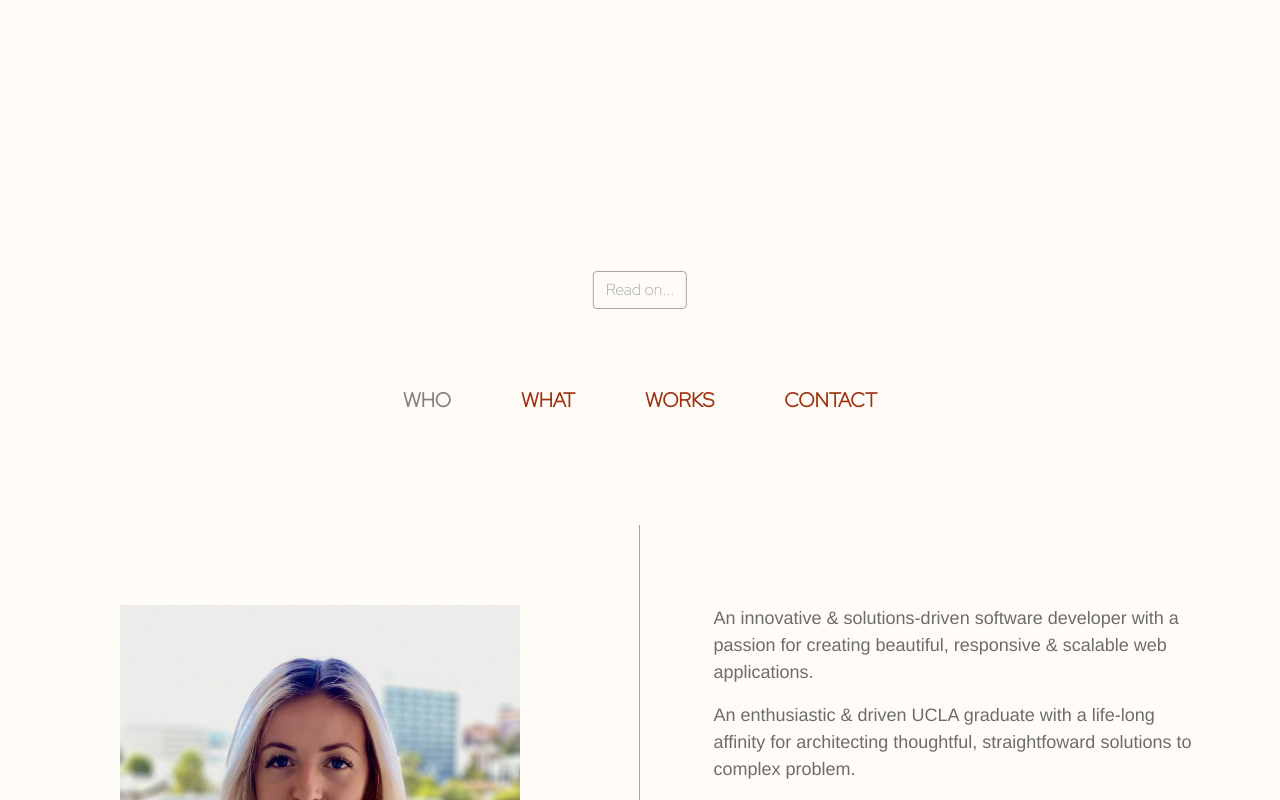
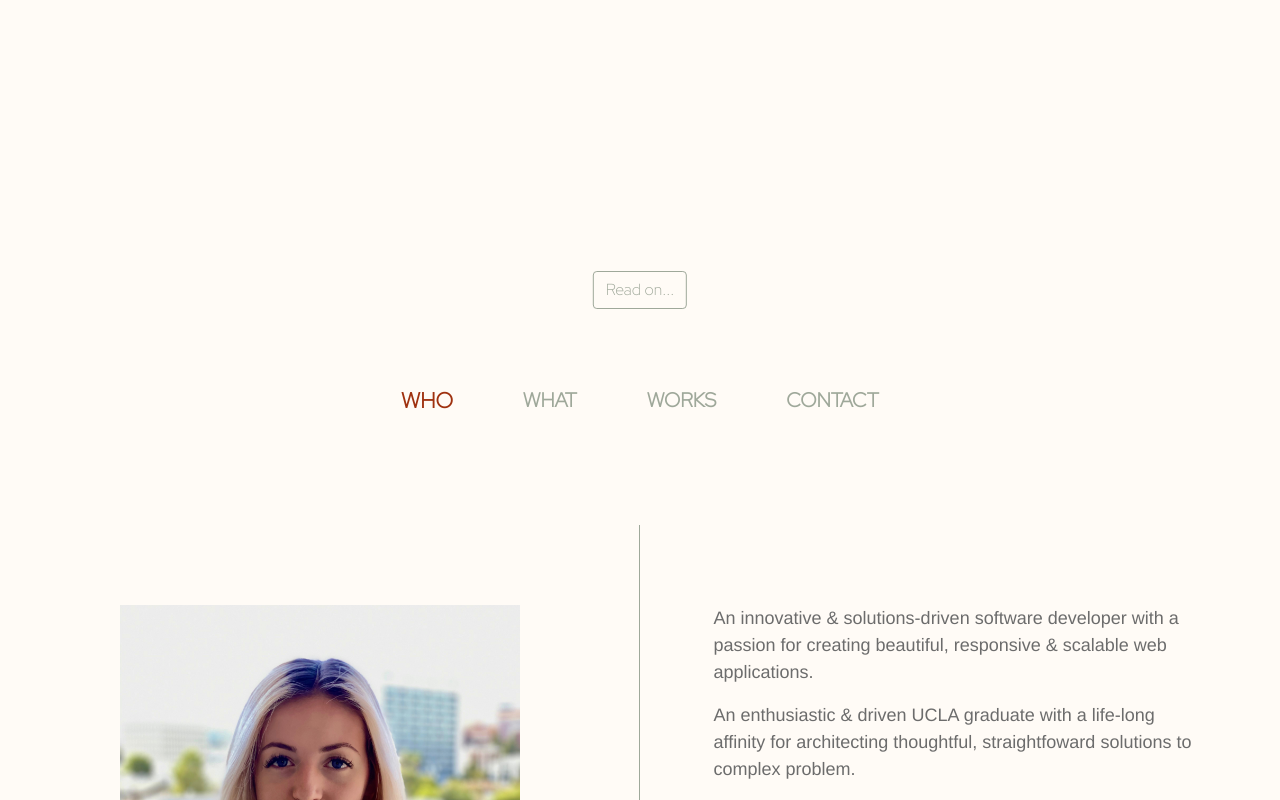
Before and after one commit to cnix273/porfolio-redesign, a React (Create React App) app: page / in a window 1280 px wide. In both pictures the pointer is over the link "WHO". Shown: the part 461-1261 px from the top of the page. Built offline with nearby package versions, Linux system fonts and the light colour scheme.

Commit message:
changed colors and added hover effect to Nav links

```diff
--- a/src/components/Nav/style.css
+++ b/src/components/Nav/style.css
@@ -1,11 +1,29 @@
 #navbar {
     /* background-color: rgb(167, 234, 255); */
     background-color: rgb(255, 251, 246);
+    /* background-color:rgb(245, 236, 227); */
 }
 
 .links {
-    color: rgb(159, 49, 15)!important;
+    /* color: rgb(159, 49, 15)!important; */
+    color: rgb(159, 168, 154)!important;
+    /* color: rgb(0, 45, 114)!important; */
+    /* color: rgb(194, 83, 42)!important; */
+    /* color: #74916c!important; */
     font-weight: 700;
     font-size: 20px;
     padding: 40px 35px !important
 }
+
+.links:hover {
+    /* color: rgb(0, 45, 114)!important; */
+    color: rgb(159, 49, 15)!important;
+    /* color: #384b32!important; */
+    /* color: rgb(159, 168, 154)!important; */
+    /* color: rgb(176, 66, 33)!important; */
+    /* color: rgb(255, 247, 28)!important; */
+
+    font-weight: bolder;
+    font-size: larger;
+    /* text-decoration: underline wavy!important; */
+}
```
